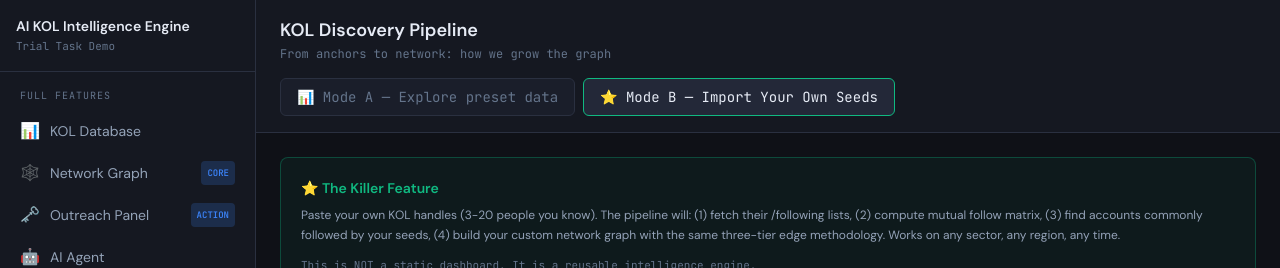
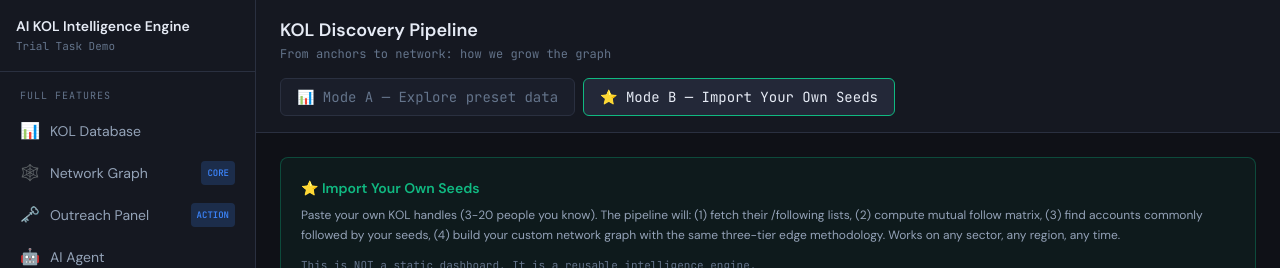
Before and after one commit to Tsubaki414/ai-kol-intelligence-engine, a React (Vite) app in the folder kol-intelligence-engine/: page /discovery in a window 1280 px wide. Both pictures are taken after a click on the button "⭐ Mode B — Import Your Own Seeds". Shown: the top 268 px of the page. Built offline with nearby package versions, Linux system fonts and the light colour scheme.

Commit message:
fix: remove self-promotional label in Discovery Mode B

```diff
--- a/kol-intelligence-engine/src/pages/Discovery.jsx
+++ b/kol-intelligence-engine/src/pages/Discovery.jsx
@@ -169,7 +169,7 @@ export default function Discovery() {
           <div className="space-y-6">
             <div className="bg-accent-emerald/5 border border-accent-emerald/30 rounded-lg p-5">
               <h2 className="text-sm font-semibold text-accent-emerald mb-2">
-                ⭐ The Killer Feature
+                ⭐ Import Your Own Seeds
               </h2>
               <p className="text-xs text-text-secondary leading-relaxed">
                 Paste your own KOL handles (3-20 people you know). The pipeline will: (1) fetch their
```
